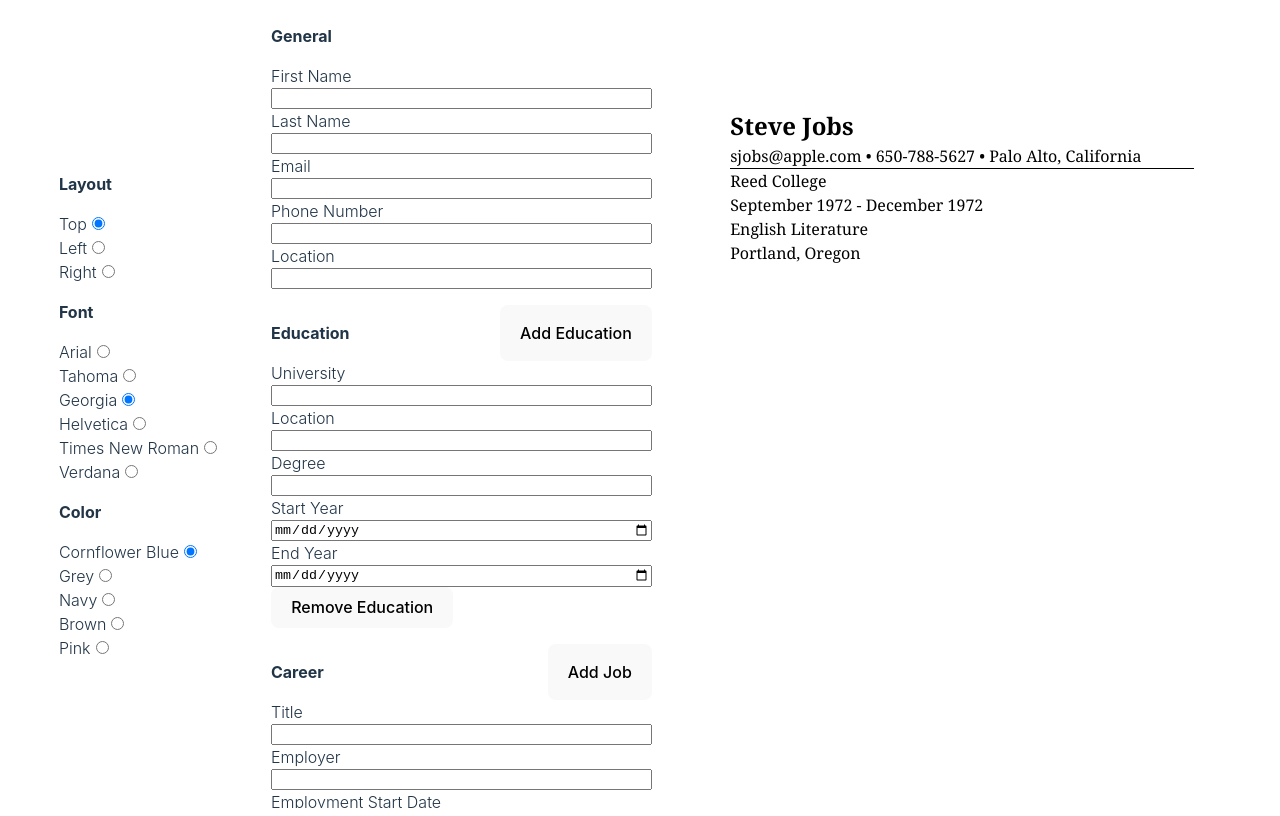
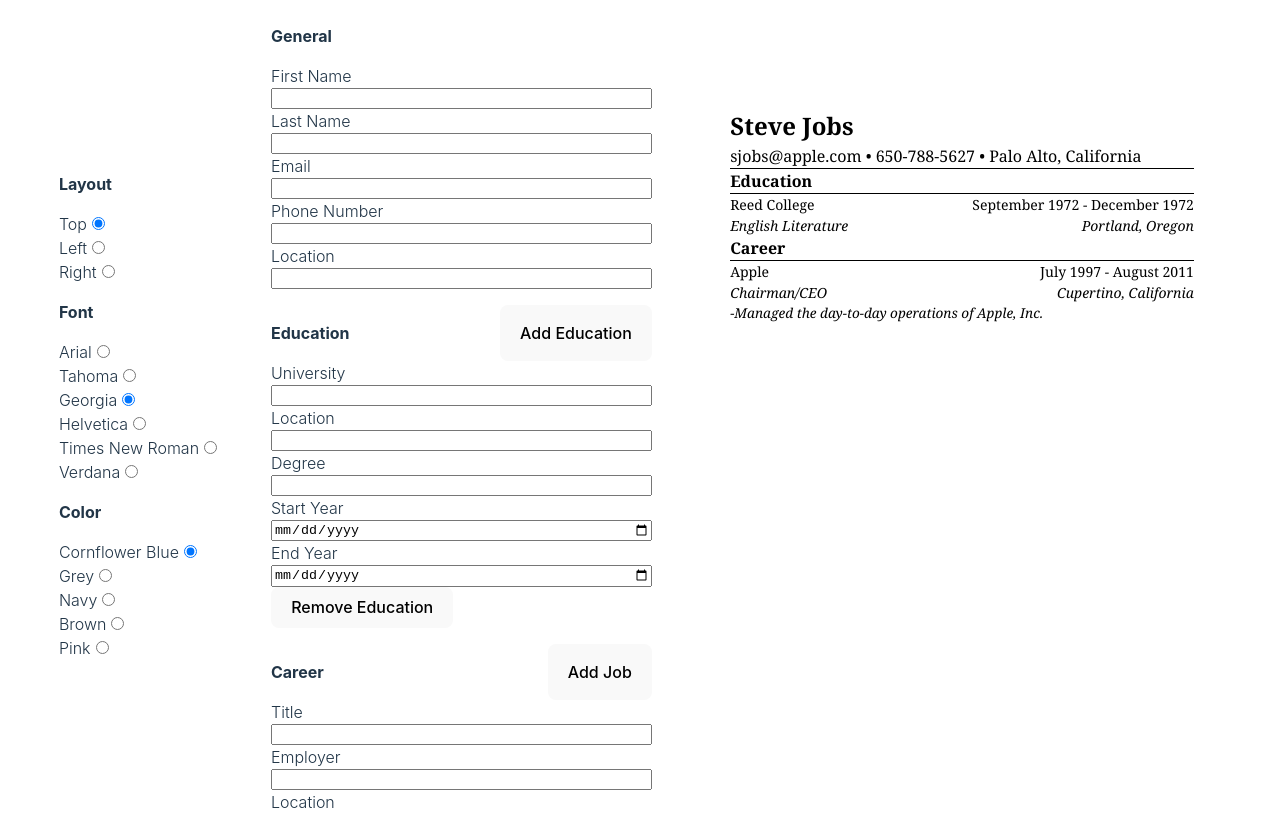
Before and after one commit to Mark-Elliott5/cv-app-2, a React (Vite) app: page / in a window 1280 px wide. Built offline with nearby package versions, Linux system fonts and the light colour scheme.

Commit message:
Styles development, career now shown in preview

```diff
--- a/src/App.jsx
+++ b/src/App.jsx
@@ -41,6 +41,7 @@
   const career = [
     { field: 'Title', key: uuid(), name: 'jobTitle', type: 'text' },
     { field: 'Employer', key: uuid(), name: 'jobEmployer', type: 'text' },
+    { field: 'Location', key: uuid(), name: 'jobLocation', type: 'text' },
     {
       field: 'Employment Start Date',
       name: 'jobStartDate',
--- a/src/Preview.jsx
+++ b/src/Preview.jsx
@@ -33,18 +33,51 @@
         universityDegree,
         uuidKey,
       }) => (
-        <div key={uuidKey} className="education-box">
-          <div className="education-split-detail">
-            <p className="education-name">{universityName}</p>
-            <p className="education-date">
+        <div key={uuidKey} className="preview-box">
+          <div className="split-detail">
+            <p className="split-left">{universityName}</p>
+            <p className="split-right">
               {convertDateFormat(universityStartDate)} -{' '}
               {convertDateFormat(universityEndDate)}
             </p>
           </div>
-          <div className="education-split-detail">
-            <p className="education-degree">{universityDegree}</p>
-            <p className="education-location">{universityLocation}</p>
+          <div className="split-detail italic">
+            <p className="split-left">{universityDegree}</p>
+            <p className="split-right">{universityLocation}</p>
           </div>
+        </div>
+      ),
+    );
+  };
+
+  const generateCareer = () => {
+    const fields = Object.keys(fieldData.career).map(
+      (key) => fieldData.career[key],
+    );
+
+    return fields.map(
+      ({
+        jobTitle,
+        jobEmployer,
+        jobLocation,
+        jobStartDate,
+        jobEndDate,
+        jobDescription,
+        uuidKey,
+      }) => (
+        <div key={uuidKey} className="preview-box">
+          <div className="split-detail">
+            <p className="split-left">{jobEmployer}</p>
+            <p className="split-right">
+              {convertDateFormat(jobStartDate)} -{' '}
+              {convertDateFormat(jobEndDate)}
+            </p>
+          </div>
+          <div className="split-detail italic">
+            <p className="split-left">{jobTitle}</p>
+            <p className="split-right">{jobLocation}</p>
+          </div>
+          <p className="job-description italic">-{jobDescription}</p>
         </div>
       ),
     );
@@ -59,8 +92,14 @@
           ${location}`}
         </p>
       </div>
-      <div id="education-details">{generateEducation()}</div>
-      <div id="career-details"></div>
+      <div id="education-details">
+        <p className="sub-header">Education</p>
+        {generateEducation()}
+      </div>
+      <div id="career-details">
+        <p className="sub-header">Career</p>
+        {generateCareer()}
+      </div>
     </div>
   );
 }
--- a/src/context/FieldDataProvider.jsx
+++ b/src/context/FieldDataProvider.jsx
@@ -33,6 +33,7 @@
         jobEndDate: '2011-08-24',
         jobStartDate: '1997-07-01',
         jobTitle: 'Chairman/CEO',
+        jobLocation: 'Cupertino, California',
         jobDescription: 'Managed the day-to-day operations of Apple, Inc.',
         uuidKey: uuid(),
       },
--- a/src/index.css
+++ b/src/index.css
@@ -105,9 +105,30 @@
   font-weight: bold;
 }
 
-#general-contact {
+#general-contact, .sub-header {
   font-size: 2vh;
 }
+
+.sub-header {
+  font-weight: bold;
+  border-bottom: 0.5px solid black;
+}
+
+.split-detail {
+  display: flex;
+  justify-content: space-between;
+  font-size: 1.75vh;
+}
+
+.job-description {
+  font-size: 1.70vh;
+}
+
+.italic {
+  font-style: italic;
+}
+
+
 
 button {
   border-radius: 8px;
```
